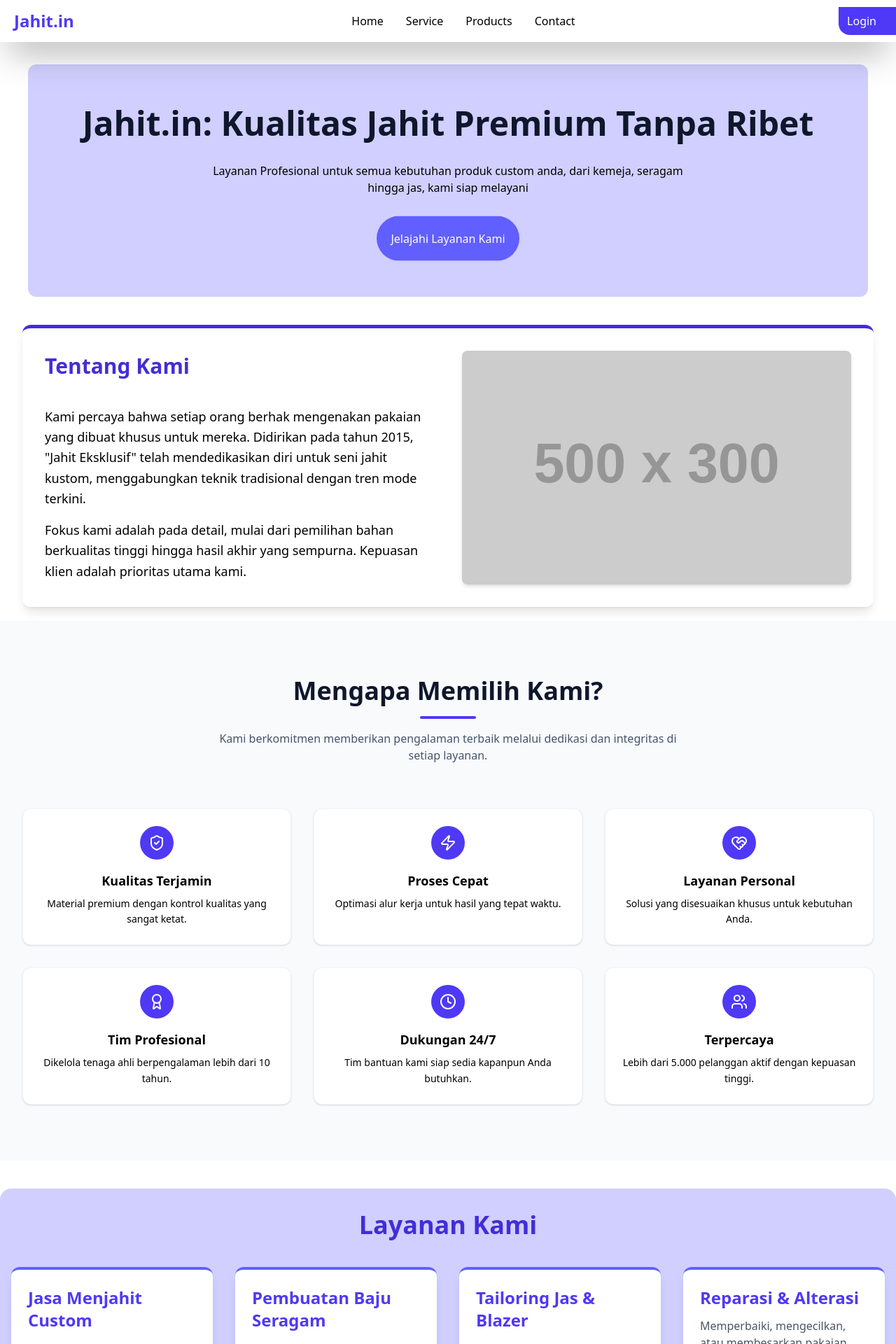
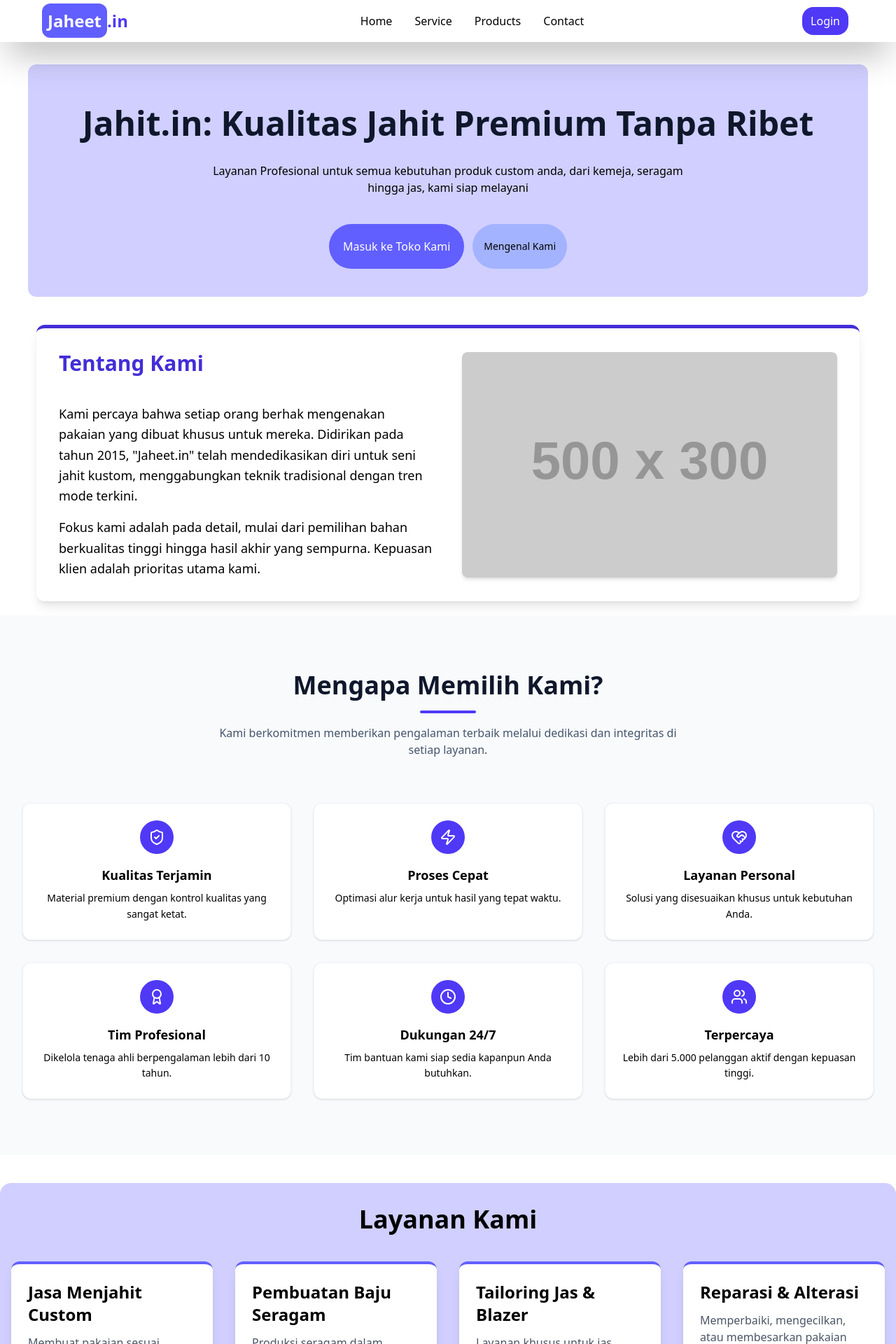
Before and after one commit to afrzlelah/Portofolio, a React (Vite) app in the folder Jaheet.in/frontend/: page / in a window 1280 px wide. Shown: the top 1920 px of the page at 70% size. Built offline with nearby package versions, Linux system fonts and the light colour scheme.

Commit message:
Menyelesaikan-tampilan-MainPages

```diff
--- a/Jaheet.in/frontend/src/App.jsx
+++ b/Jaheet.in/frontend/src/App.jsx
@@ -11,8 +11,8 @@ function App() {
         <Routes>
           <Route path={"/"} element={<Main />} />
           <Route path={"/Login"} element={<LoginPage />} />
-          <Route path={"/products"} element={<Products />} />
           <Route path={"/toko"} element={<Toko />} />
+          <Route path={"/toko/products"} element={<Products />} />
         </Routes>
       </Router>
     </>
--- a/Jaheet.in/frontend/src/Atom/content/Cards.jsx
+++ b/Jaheet.in/frontend/src/Atom/content/Cards.jsx
@@ -1,6 +1,6 @@
 const CardService = ({ title, description, features, setPage }) => (
   <div className="bg-white rounded-xl shadow-lg hover:shadow-xl hover:scale-y-110 transition duration-300 p-6 border-t-4 border-indigo-500">
-    <h3 className="text-2xl font-bold text-indigo-600 mb-3">{title}</h3>
+    <h3 className="text-2xl font-bold text-black mb-3">{title}</h3>
     <p className="text-gray-600 mb-4">{description}</p>
     <ul className="space-y-2 text-sm text-gray-700 mb-6">
       {features.map((feature, index) => (
--- a/Jaheet.in/frontend/src/Atom/content/content.jsx
+++ b/Jaheet.in/frontend/src/Atom/content/content.jsx
@@ -2,8 +2,17 @@ import { useNavigate } from "react-router-dom";
 import CardService from "./Cards";
 
 const Content = () => {
+  const navigate = useNavigate();
   const serviceSpace = () => {
-    const element = document.getElementById("contentSpace");
+    const element = document.getElementById("serviceSpace");
+    element.scrollIntoView({
+      behavior: "smooth",
+      block: "start",
+    });
+  };
+
+  const why = () => {
+    const element = document.getElementById("why");
     element.scrollIntoView({
       behavior: "smooth",
       block: "start",
@@ -25,12 +34,18 @@ const Content = () => {
               kemeja, seragam hingga jas, kami siap melayani
             </p>
           </div>
-          <div className="btn mt-10 flex justify-center">
+          <div className="btn mt-10 flex justify-center gap-3">
             <button
-              onClick={() => serviceSpace()}
-              className=" p-5 bg-indigo-500 text-white rounded-full font-medium cursor-pointer animate-bounce"
+              onClick={() => navigate("/toko")}
+              className=" p-5 bg-indigo-500 text-white rounded-full font-medium cursor-pointer hover:bg-indigo-800 transition "
             >
-              Jelajahi Layanan Kami
+              Masuk ke Toko Kami
+            </button>
+            <button
+              onClick={() => why()}
+              className="px-4 bg-indigo-300 rounded-full text-sm  font-medium cursor-pointer hover:bg-indigo-800 hover:text-white"
+            >
+              Mengenal Kami
             </button>
           </div>
         </div>
@@ -46,16 +61,16 @@ const Content2 = () => {
         id="tentang"
         className="max-w-7xl mx-auto px-4 sm:px-6 lg:px-8 mt-10 mb-5"
       >
-        <div className="grid md:grid-cols-2 gap-10 items-center bg-white p-8 rounded-xl shadow-lg border-t-5 border-indigo-700">
+        <div className="grid md:grid-cols-2 gap-10 items-center mx-0 md:mx-5  bg-white p-8 rounded-xl shadow-lg border-t-5 border-indigo-700">
           <div>
             <h2 className="text-3xl font-bold  mb-10 text-indigo-700">
               Tentang Kami
             </h2>
             <p className="text-lg leading-relaxed mb-4">
               Kami percaya bahwa setiap orang berhak mengenakan pakaian yang
-              dibuat khusus untuk mereka. Didirikan pada tahun 2015, "Jahit
-              Eksklusif" telah mendedikasikan diri untuk seni jahit kustom,
-              menggabungkan teknik tradisional dengan tren mode terkini.
+              dibuat khusus untuk mereka. Didirikan pada tahun 2015, "Jaheet.in"
+              telah mendedikasikan diri untuk seni jahit kustom, menggabungkan
+              teknik tradisional dengan tren mode terkini.
             </p>
             <p className="text-lg leading-relaxed">
               Fokus kami adalah pada detail, mulai dari pemilihan bahan
@@ -128,7 +143,7 @@ const Why = () => {
   ];
   return (
     <>
-      <section className="py-20 bg-slate-50">
+      <section id="why" className="py-20 bg-slate-50">
         <div className="max-w-7xl mx-auto px-4 sm:px-6 lg:px-8">
           <div className="text-center mb-16">
             <h2 className="text-3xl md:text-4xl font-extrabold text-slate-900 mb-4">
@@ -199,7 +214,7 @@ const Layanan = () => {
     >
       <h1
         id="serviceSpaceMobile"
-        className="text-4xl font-bold text-center text-indigo-700 mb-10"
+        className="text-4xl font-bold text-center text-black mb-10"
       >
         Layanan Kami
       </h1>
@@ -216,9 +231,7 @@ const Maps = () => {
   return (
     <>
       <div className="kat flex justify-center mt-20 ">
-        <h1 className="font-bold text-indigo-700 text-4xl">
-          Kunjungi Kami disini
-        </h1>
+        <h1 className="font-bold text-black text-4xl">Kunjungi Kami disini</h1>
       </div>
       <div className="maps mt-10 bg-slate-100 m-20 rounded-2xl h-96">
         <iframe
@@ -258,9 +271,9 @@ const Portofolio = () => {
     <>
       <section
         id="productSpace"
-        className="max-w-7xl mx-auto px-4 sm:px-6 lg:px-8 mt-20"
+        className="max-w-7xl px-4 sm:px-6 lg:px-8 mt-20 mx-0 md:mx-10"
       >
-        <h2 className="text-3xl font-bold text-center mb-10 text-indigo-700">
+        <h2 className="text-3xl font-bold text-center mb-10 text-black">
           Produk Unggulan Kami
         </h2>
 
@@ -279,7 +292,7 @@ const Portofolio = () => {
         </div>
         <div className="mt-10 flex justify-end">
           <button
-            onClick={() => navigate("/products")}
+            onClick={() => navigate("/toko/products")}
             className="px-5 py-2 rounded-xl bg-indigo-600 text-white
             hover:bg-indigo-500 animate-bounce hover:animate-none"
           >
--- a/Jaheet.in/frontend/src/components/NavToko.jsx
+++ b/Jaheet.in/frontend/src/components/NavToko.jsx
@@ -66,14 +66,14 @@ const NavToko = ({ onSearch }) => {
           {/* Logo/Nama Brand */}
           <button
             onClick={() => {
-              navigate("/toko");
+              navigate("/");
             }}
             className="text-2xl font-black text-white cursor-pointer select-none"
           >
             <span className="bg-white text-indigo-600 px-2 rounded-lg mr-1">
-              Toko
+              Jaheet
             </span>
-            Biru
+            .in
           </button>
 
           {/* Search Bar (Tengah) */}
--- a/Jaheet.in/frontend/src/components/NavbarMain.jsx
+++ b/Jaheet.in/frontend/src/components/NavbarMain.jsx
@@ -30,7 +30,7 @@ const NavbarMain = () => {
   };
 
   const homeSpace = () => {
-    const element = document.getElementById("content1Space");
+    const element = document.getElementById("contentSpace");
     element.scrollIntoView({
       behavior: "smooth",
       block: "center",
@@ -52,12 +52,25 @@ const NavbarMain = () => {
     });
   };
 
+  const why = () => {
+    const element = document.getElementById("why");
+    element.scrollIntoView({
+      behavior: "smooth",
+      block: "start",
+    });
+  };
+
   return (
     <>
       <header>
-        <div className="bg-white fixed  flex justify-between items-center h-15 w-screen shadow-2xl/35 shadow-black">
+        <div className="bg-white fixed  flex justify-between px-0 md:px-10 items-center h-15 w-screen shadow-2xl/35 shadow-black">
           <div className="logo text-indigo-600 p-5 font-bold text-2xl">
-            <h1>Jahit.in</h1>
+            <h1>
+              <span className="bg-indigo-500 p-2 rounded-xl text-white">
+                Jaheet
+              </span>
+              .in
+            </h1>
           </div>
           <div className=" group">
             <ul
@@ -83,20 +96,23 @@ const NavbarMain = () => {
               >
                 Products
               </li>
-              <li onClick={() => contactSpace()} className={"cursor-pointer"}>
+              <li
+                onClick={() => contactSpace()}
+                className={"cursor-pointer hover:underline"}
+              >
                 Contact
               </li>
             </ul>
             {/* Tombol Menu mass */}
             <div
-              className="btnMenu md:hidden ml-40"
+              className="btnMenu md:hidden ml-30"
               onClick={(e) => {
                 setBtn(!btn);
               }}
             >
               <svg
                 xmlns="http://www.w3.org/2000/svg"
-                className="h-6 w-6"
+                className="h-10 w-10"
                 fill="none"
                 viewBox="0 0 24 24"
                 stroke="currentColor"
@@ -113,7 +129,7 @@ const NavbarMain = () => {
           <div className="login text-white">
             <button
               onClick={() => navigate("/login")}
-              className={"bg-indigo-600 px-3 py-2  pr-7 rounded-bl-2xl"}
+              className={"bg-indigo-600 px-3 py-2  mr-7 rounded-2xl"}
             >
               Login
             </button>
```
Also changed, not shown: Jaheet.in/frontend/src/Pages/Products.jsx (+94 -1 lines).
